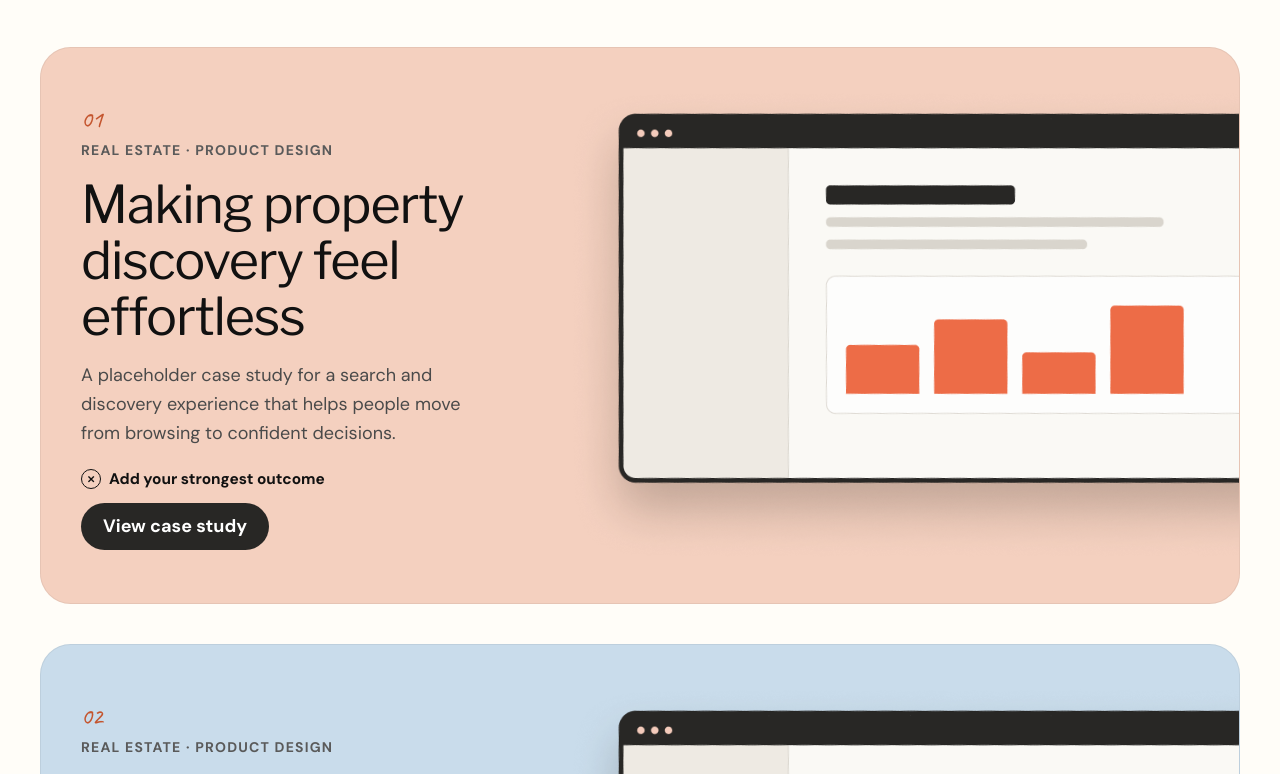
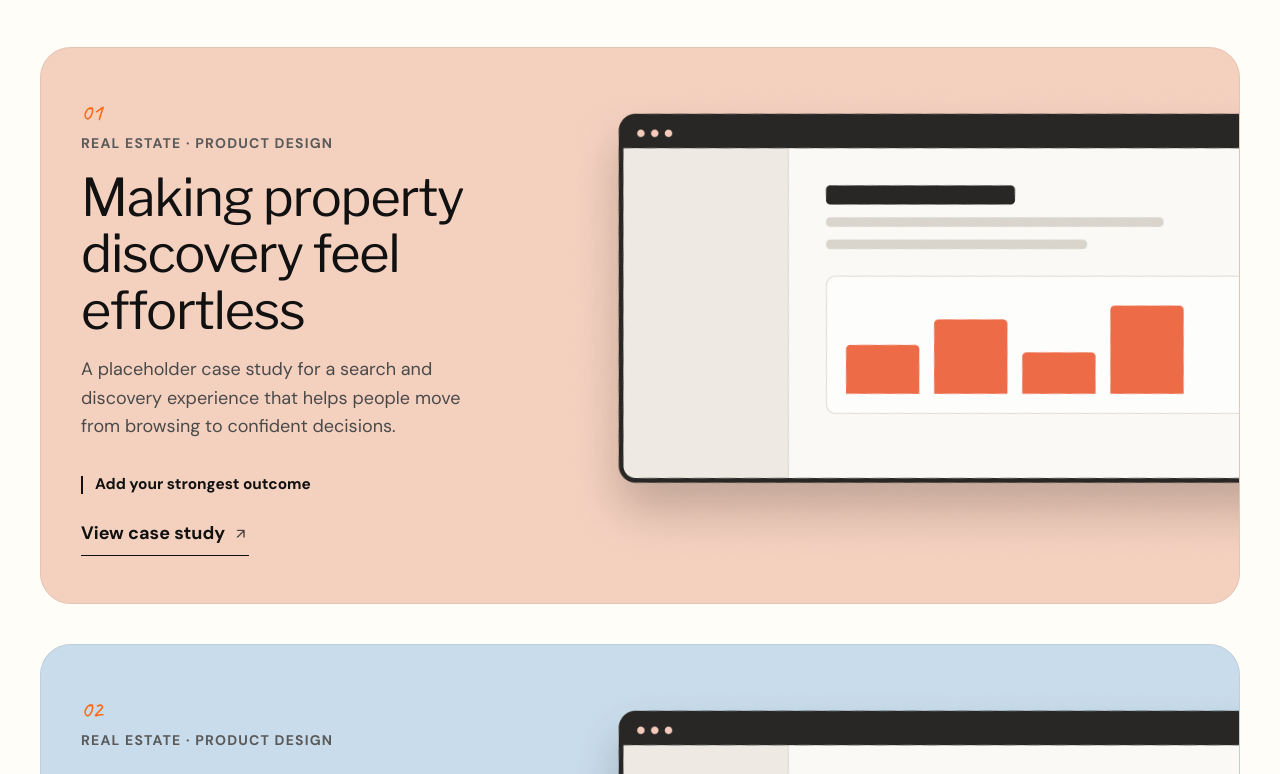
Before and after one commit to amitjangid9510/maitri, a React (Vite) app: page / in a window 1280 px wide. Shown: the part 946-1720 px from the top of the page. Built offline with nearby package versions, Linux system fonts and the light colour scheme.

Commit message:
fixed button

```diff
--- a/src/App.jsx
+++ b/src/App.jsx
@@ -649,7 +649,7 @@ const ProblemCard = ({ item }) => (
   >
     <div className="flex-1 min-w-0 md:min-w-[260px] lg:min-w-[280px] max-w-full lg:max-w-[480px] px-5 sm:px-6 md:px-7 lg:px-10 py-6 md:py-7 lg:py-10">
       <p
-        className="text-[#C4552E] mb-1"
+        className="text-[#FF6714] mb-1"
         style={{ fontFamily: "'Caveat', cursive", fontSize: "24px", lineHeight: "34px" }}
       >
         {item.id}
@@ -691,36 +691,35 @@ const ProblemCard = ({ item }) => (
         {item.desc}
       </p>
 
-      <div className="flex flex-col gap-3">
+      {/* UPDATED DESIGN BLOCK */}
+      <div className="flex flex-col gap-6 mt-8">
         <a
           href="#"
-          className="inline-flex items-center gap-2 text-[#111] hover:opacity-70 text-[13px] sm:text-[14px] md:text-[13.5px] lg:text-[15.42px]"
-          style={{ fontFamily: "'DM Sans', sans-serif", fontWeight: 700, lineHeight: "1.5" }}
+          className="inline-flex items-center gap-3 text-[#111] hover:opacity-70 text-[13px] sm:text-[14px] md:text-[13.5px] lg:text-[15.42px]"
+          style={{
+            fontFamily: "'DM Sans', sans-serif",
+            fontWeight: 700,
+            lineHeight: "1.5",
+          }}
         >
-          <span
-            className="border border-[#111] rounded-full flex items-center justify-center shrink-0"
-            style={{ width: "20px", height: "20px", fontSize: "10px" }}
-          >
-            ✕
-          </span>
+          <span className="w-[2px] h-[18px] bg-[#111] shrink-0" />
           Add your strongest outcome
         </a>
 
         <a
           href="#"
-          className="inline-flex items-center justify-center gap-2 text-white rounded-full hover:opacity-90 transition-opacity text-[14px] sm:text-[16px] md:text-[15px] lg:text-[18px]"
+          className="inline-flex items-center gap-2 text-[#111] hover:opacity-70 transition-opacity text-[14px] sm:text-[16px] md:text-[15px] lg:text-[18px] pb-2 border-b border-[#111] w-fit"
           style={{
-            background: "#282725",
             fontFamily: "'DM Sans', sans-serif",
             fontWeight: 600,
             lineHeight: "1.5",
-            padding: "10px 22px",
-            width: "fit-content",
           }}
         >
           View case study
+          <img src="/arrow.png" alt="arrow" className="w-3.5 h-3.5 sm:w-4 sm:h-4 object-contain" />
         </a>
       </div>
+      {/* ------------------------ */}
     </div>
 
     <div className="flex-1 w-full flex justify-center md:justify-end items-center px-4 sm:px-6 md:px-4 lg:px-0 md:-mr-6 lg:-mr-16">
```
Also changed, not shown: public/arrow.png (added).
